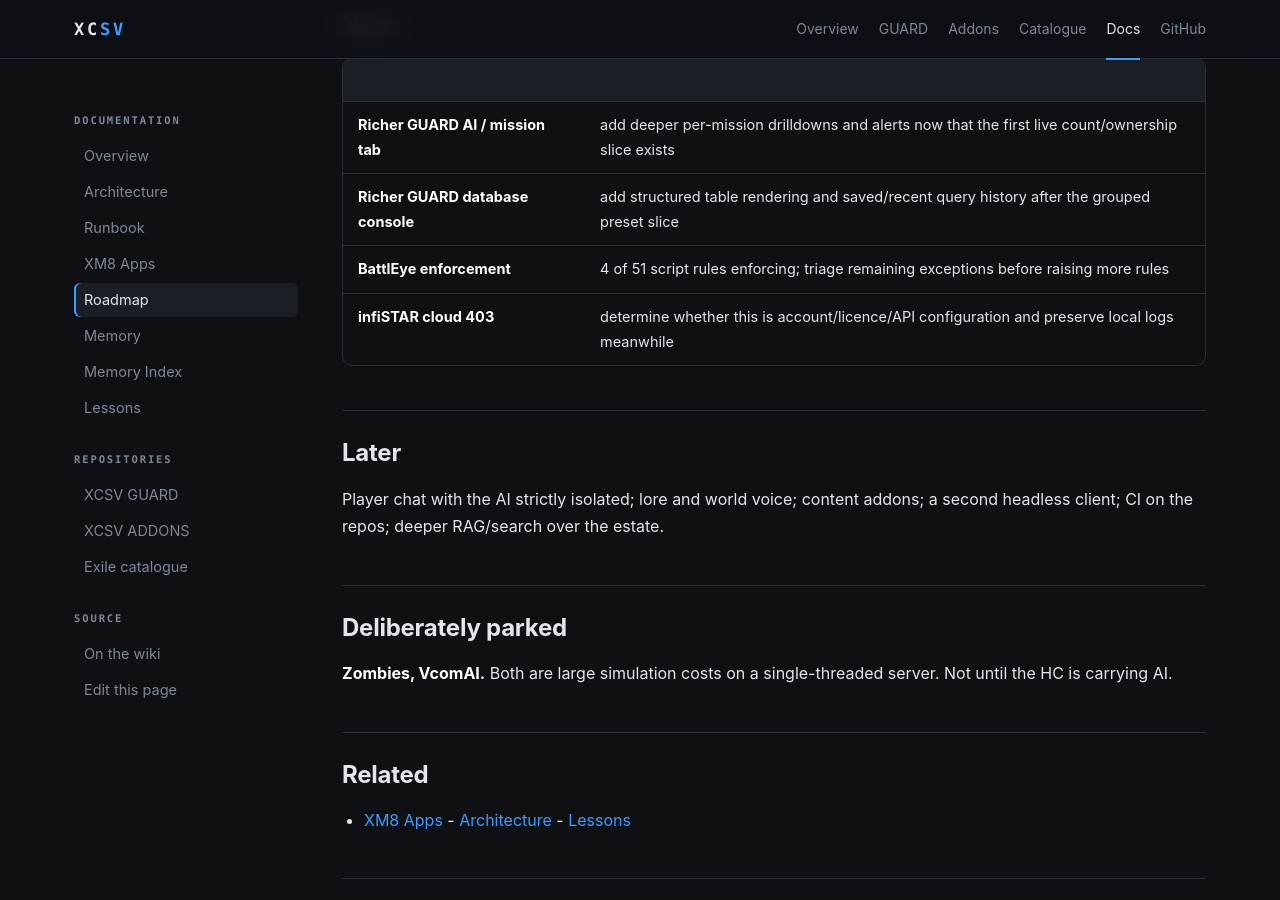
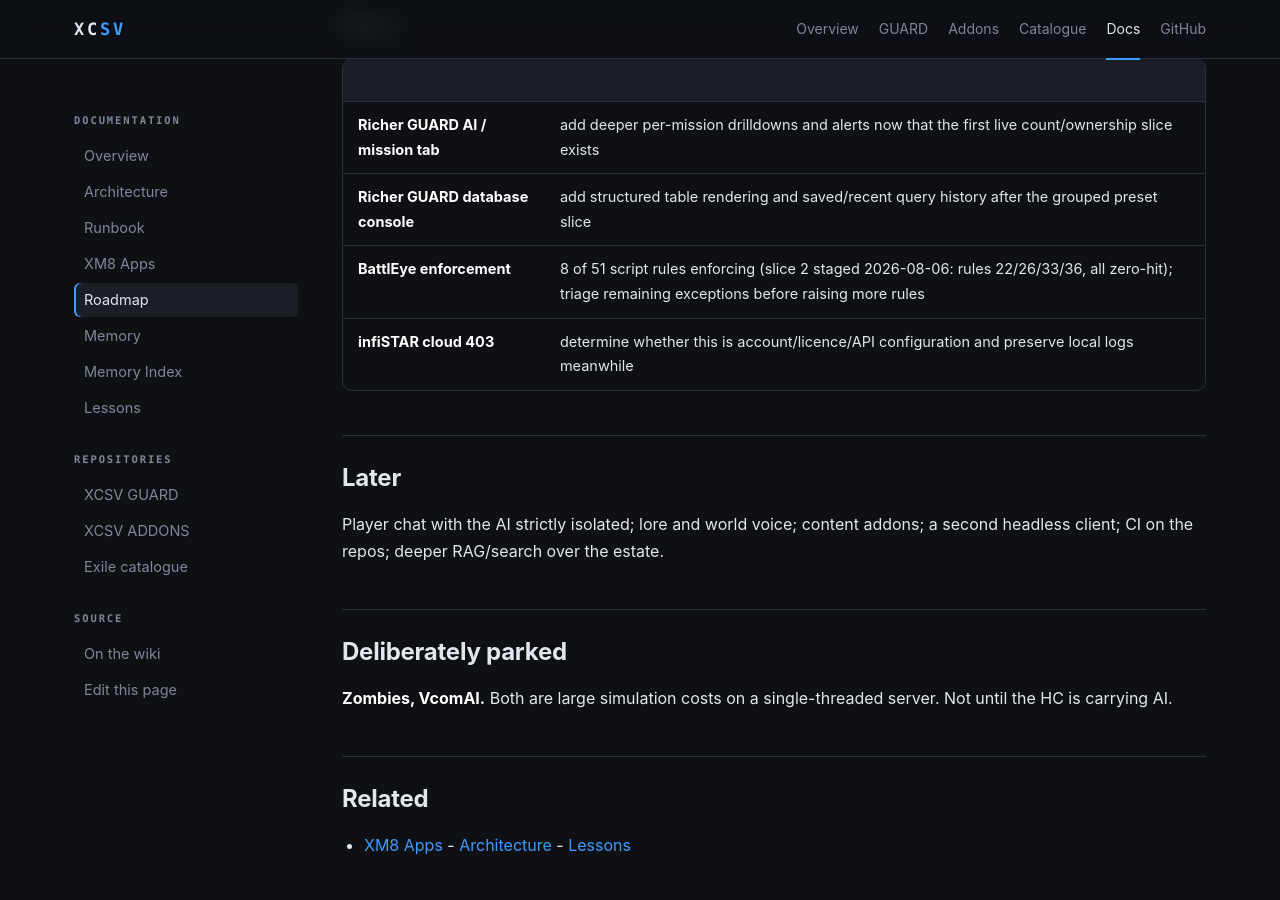
Before and after one commit to x-cessive/XCSV, a Jekyll site: the page built from docs/wiki/Roadmap.md, in a window 1280 px wide and 900 px high, scrolled down 1902 px. Built offline with Jekyll 4.4.1, drawn with Linux system fonts in a browser that asks for light colours.

Commit message:
Roadmap: note BattlEye enforcement slice 2 staged (8/51 rules)

```diff
--- a/docs/wiki/Roadmap.md
+++ b/docs/wiki/Roadmap.md
@@ -54,7 +54,7 @@ addons, scripts, mods and packed PBOs so stale builds cannot silently duplicate.
 |---|---|
 | **Richer GUARD AI / mission tab** | add deeper per-mission drilldowns and alerts now that the first live count/ownership slice exists |
 | **Richer GUARD database console** | add structured table rendering and saved/recent query history after the grouped preset slice |
-| **BattlEye enforcement** | 4 of 51 script rules enforcing; triage remaining exceptions before raising more rules |
+| **BattlEye enforcement** | 8 of 51 script rules enforcing (slice 2 staged 2026-08-06: rules 22/26/33/36, all zero-hit); triage remaining exceptions before raising more rules |
 | **infiSTAR cloud 403** | determine whether this is account/licence/API configuration and preserve local logs meanwhile |
 
 ## Later
```
Also changed, not shown: wiki/Roadmap.md (+1 -1 lines).
